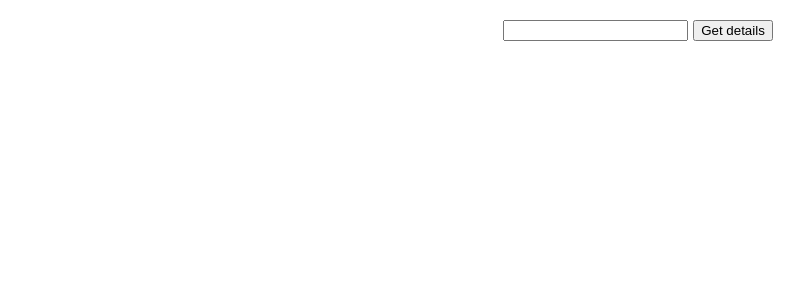
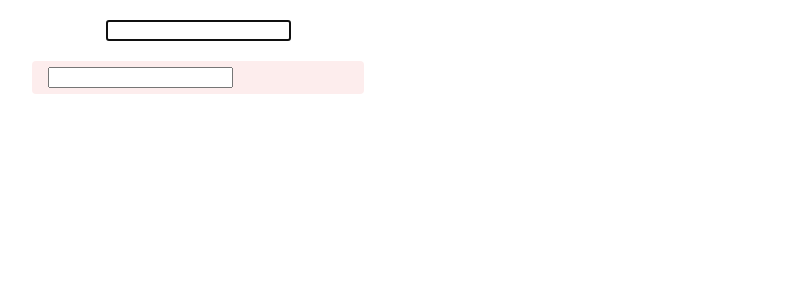
Before and after one commit to piyushdhamecha/weltec-react, a React (Create React App) app: page / in a window 1280 px wide. Shown: the top 300 px of the page, without its empty margins (2-806 px from the left). Built offline with nearby package versions, Linux system fonts and the light colour scheme.

Commit message:
forward ref 08-12-2022

```diff
--- /dev/null
+++ b/src/forward-ref-08-12-2022/Alert/Alert.js
@@ -0,0 +1,8 @@
+import { StyledContainer } from "./AlertStyled";
+
+const Alert = (props) => {
+  console.log(props.children);
+  return <StyledContainer>{props.children}</StyledContainer>;
+};
+
+export default Alert;
--- /dev/null
+++ b/src/forward-ref-08-12-2022/Alert/AlertStyled.js
@@ -0,0 +1,17 @@
+import styled from "styled-components";
+
+export const StyledContainer = styled.div`
+  transition: box-shadow 300ms cubic-bezier(0.4, 0, 0.2, 1) 0ms;
+  border-radius: 4px;
+  box-shadow: none;
+  font-family: Roboto, Helvetica, Arial, sans-serif;
+  font-weight: 400;
+  font-size: 0.875rem;
+  line-height: 1.43;
+  letter-spacing: 0.01071em;
+  background-color: rgb(253, 237, 237);
+  display: flex;
+  padding: 6px 16px;
+  color: rgb(95, 33, 32);
+  width: 100%;
+`;
--- /dev/null
+++ b/src/forward-ref-08-12-2022/Alert/index.js
@@ -0,0 +1,3 @@
+import Alert from "./Alert";
+
+export default Alert;
--- /dev/null
+++ b/src/forward-ref-08-12-2022/App/App.js
@@ -0,0 +1,24 @@
+import React, { useEffect, useRef } from "react";
+import Alert from "../Alert";
+import Input from "../Input";
+
+import { StyledContainer } from "./AppStyled";
+
+const App = () => {
+  const inputRef = useRef();
+
+  useEffect(() => {
+    inputRef.current.focus();
+  }, []);
+
+  return (
+    <StyledContainer>
+      <Input ref={inputRef} value="Piyush" />
+      <Alert>
+        <Input />
+      </Alert>
+    </StyledContainer>
+  );
+};
+
+export default App;
--- /dev/null
+++ b/src/forward-ref-08-12-2022/App/AppStyled.js
@@ -0,0 +1,12 @@
+import styled from "styled-components";
+
+export const StyledContainer = styled.div`
+  display: flex;
+  justify-content: center;
+  align-items: center;
+  margin-top: 20px;
+  flex-direction: column;
+  width: 300px;
+  gap: 20px;
+  margin-left: 50px;
+`;
--- /dev/null
+++ b/src/forward-ref-08-12-2022/App/index.js
@@ -0,0 +1,3 @@
+import App from "./App";
+
+export default App;
--- /dev/null
+++ b/src/forward-ref-08-12-2022/Input/BaseInput.js
@@ -0,0 +1,8 @@
+import React from "react";
+
+const BaseInput = React.forwardRef((props, ref) => {
+  console.log(ref);
+  return <input type="text" ref={ref} />;
+});
+
+export default BaseInput;
--- /dev/null
+++ b/src/forward-ref-08-12-2022/Input/Input.js
@@ -0,0 +1,9 @@
+import React from "react";
+import BaseInput from "./BaseInput";
+
+const Input = React.forwardRef((props, ref) => {
+  console.log(ref);
+  return <BaseInput ref={ref} />;
+});
+
+export default Input;
--- /dev/null
+++ b/src/forward-ref-08-12-2022/Input/index.js
@@ -0,0 +1,3 @@
+import Input from "./Input";
+
+export default Input;
--- /dev/null
+++ b/src/forward-ref-08-12-2022/index.js
@@ -0,0 +1,3 @@
+import App from "./App";
+
+export default App;
--- a/src/index.js
+++ b/src/index.js
@@ -8,7 +8,8 @@ import "./index.css";
 // import App from "./styles-3-25-11-2022/App";
 // import App from "./uncontrolled-29-11-2022/App";
 // import App from "./assignment-30-11-2022/App";
-import App from "./assignment-2-02-12-2022";
+// import App from "./assignment-2-02-12-2022";
+import App from "./forward-ref-08-12-2022";
 
 const root = ReactDOM.createRoot(document.getElementById("root"));
 root.render(
```
